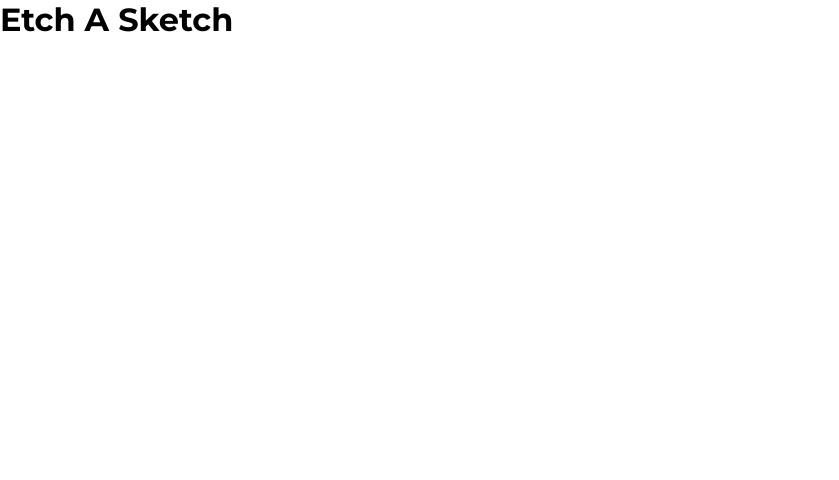
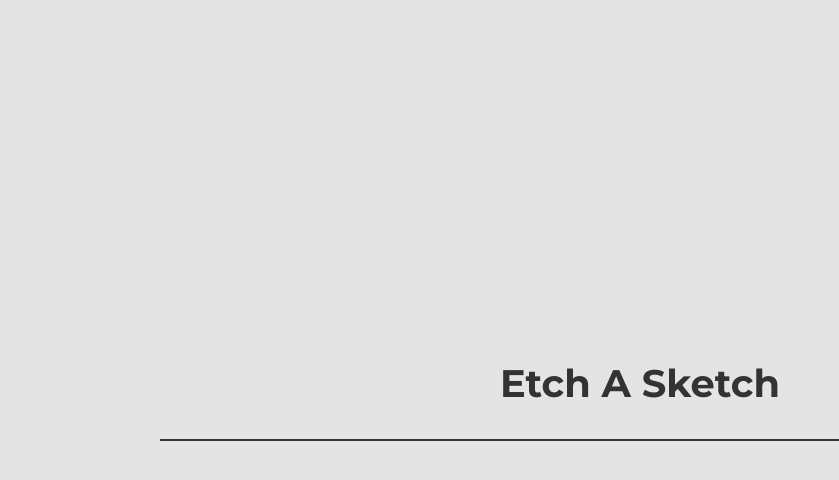
Before and after one commit to denzeltl/etch-a-sketch, a website: page index.html in a window 1280 px wide. Shown: the whole page, without its empty margins (0-839 px from the left). Drawn offline with Linux system fonts and the light colour scheme.

Commit message:
Create css and start with js

```diff
--- a/index.html
+++ b/index.html
@@ -9,9 +9,11 @@
         <link href="https://fonts.googleapis.com/css?family=Montserrat:400,700&display=swap" rel="stylesheet" />
     </head>
     <body>
-        <h1>Etch A Sketch</h1>
-        <section class="container"></section>
-        <ul class="buttons"></ul>
-        <script src="js/main.js"></script>
+        <div class="wrapper">
+            <h1>Etch A Sketch</h1>
+            <section class="container"></section>
+            <ul class="buttons"></ul>
+            <script src="js/main.js"></script>
+        </div>
     </body>
 </html>
--- a/js/main.js
+++ b/js/main.js
@@ -0,0 +1,13 @@
+const container = document.querySelector(".container");
+
+// functions
+function generateBoxes(size) {
+    const containerWidth = container.offsetWidth;
+    const boxWidth = containerWidth / size;
+    for (let i = size * size; i < array.length; i++) {
+        const element = array[i];
+    }
+}
+
+// events
+window.addEventListener("load", generateBoxes(16));
--- a/scss/style.scss
+++ b/scss/style.scss
@@ -11,3 +11,31 @@
 body {
     font-family: "Montserrat", sans-serif;
 }
+
+.wrapper {
+    height: 100vh;
+    display: flex;
+    justify-content: center;
+    align-items: center;
+    flex-direction: column;
+    background: #e4e4e4;
+    color: #333;
+    padding: 2rem 8rem;
+}
+
+h1 {
+    font-size: 2.4rem;
+    margin-bottom: 2rem;
+}
+
+.container {
+    width: 100%;
+    max-width: 960px;
+    display: flex;
+    flex-wrap: wrap;
+    border: 1px solid #333;
+}
+
+.box {
+    border: 1px solid #333;
+}
```
Also changed, not shown: css/style.min.css, 1 other file.
